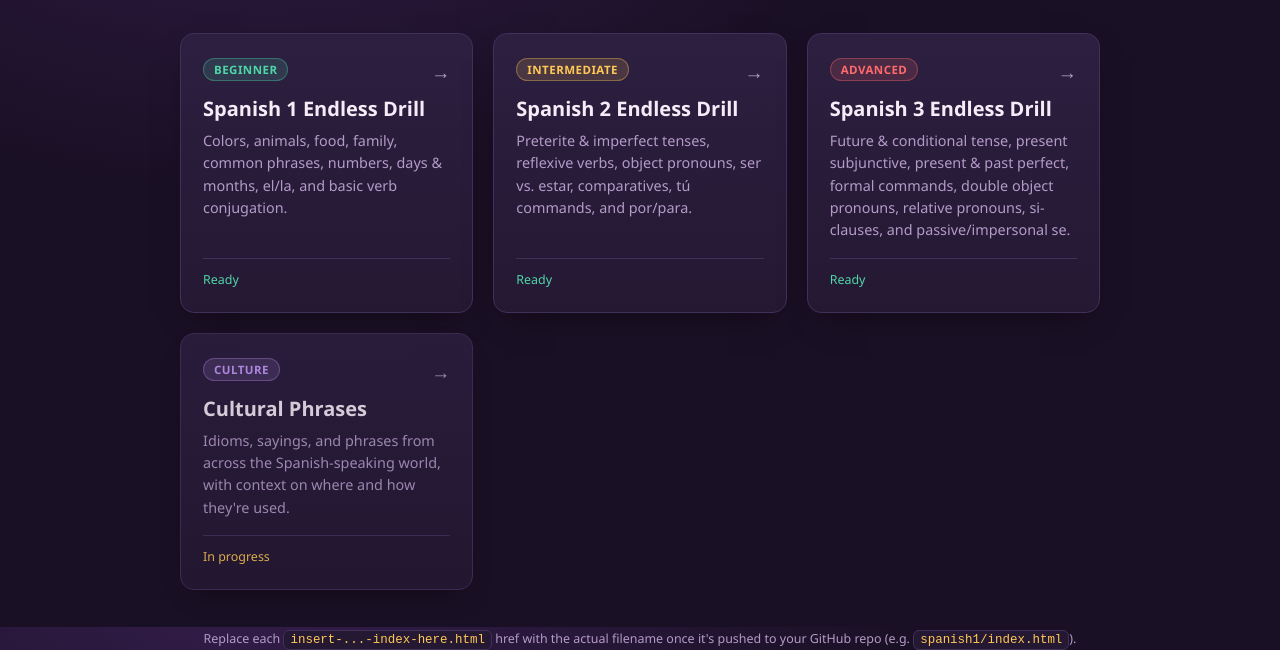
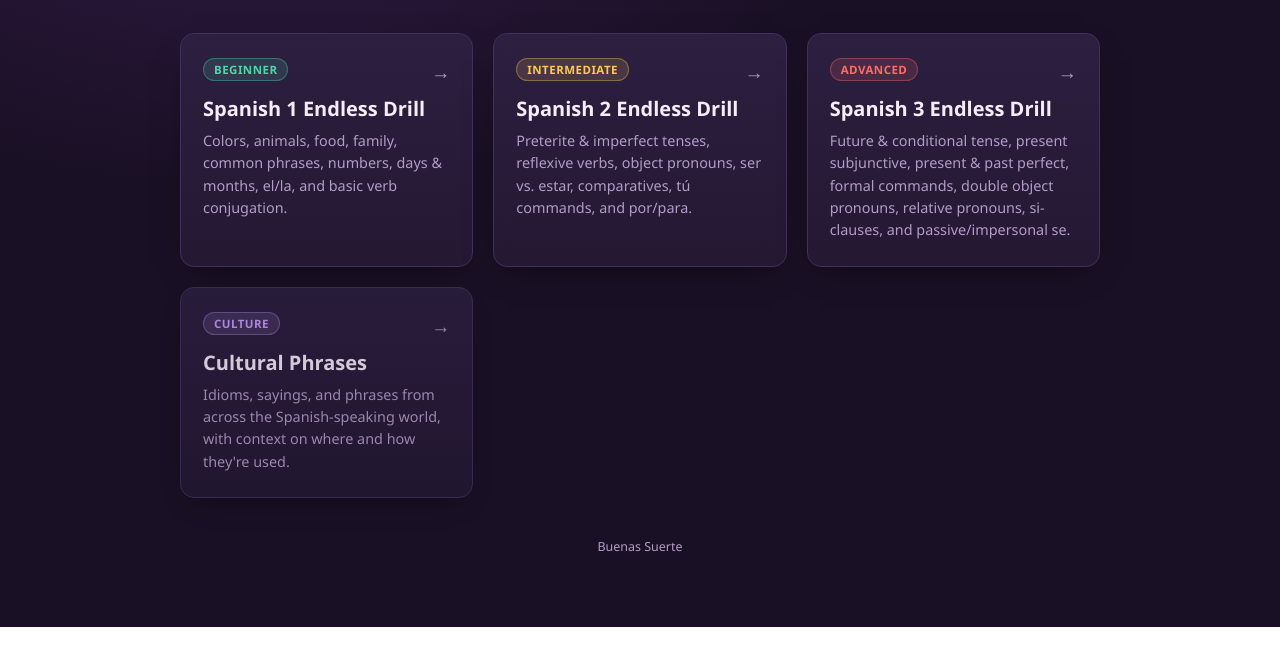
Before and after one commit to spaceegrace/spanish-hub, a plain HTML site: page index.html in a window 1280 px wide. Shown: the part 173-823 px from the top of the page. After the commit the page ends 800 px from the top, so only its background shows below. Drawn offline with Linux system fonts and the light colour scheme.

Commit message:
Update status indicators and footer text in index.html
Removed 'Ready' status from Spanish drill sections and updated footer text.

```diff
--- a/index.html
+++ b/index.html
@@ -129,7 +129,6 @@
       </div>
       <h2>Spanish 1 Endless Drill</h2>
       <p>Colors, animals, food, family, common phrases, numbers, days &amp; months, el/la, and basic verb conjugation.</p>
-      <div class="status ready">Ready</div>
     </a>
 
     <a class="card" href="spanish2.html">
@@ -139,7 +138,6 @@
       </div>
       <h2>Spanish 2 Endless Drill</h2>
       <p>Preterite &amp; imperfect tenses, reflexive verbs, object pronouns, ser vs. estar, comparatives, tú commands, and por/para.</p>
-      <div class="status ready">Ready</div>
     </a>
 
     <a class="card" href="spanish3.html">
@@ -149,23 +147,21 @@
       </div>
       <h2>Spanish 3 Endless Drill</h2>
       <p>Future &amp; conditional tense, present subjunctive, present &amp; past perfect, formal commands, double object pronouns, relative pronouns, si-clauses, and passive/impersonal se.</p>
-      <div class="status ready">Ready</div>
     </a>
 
-    <a class="card disabled" href="insert-cultural-phrases-index-here.html">
+    <a class="card disabled" href="spanish-slang.html">
       <div class="card-top">
         <span class="level culture">Culture</span>
         <span class="arrow">&rarr;</span>
       </div>
       <h2>Cultural Phrases</h2>
       <p>Idioms, sayings, and phrases from across the Spanish-speaking world, with context on where and how they're used.</p>
-      <div class="status wip">In progress</div>
     </a>
 
   </div>
 
   <footer>
-    Replace each <code>insert-...-index-here.html</code> href with the actual filename once it's pushed to your GitHub repo (e.g. <code>spanish1/index.html</code>).
+    Buenas Suerte
   </footer>
 </div>
 </body>
```
